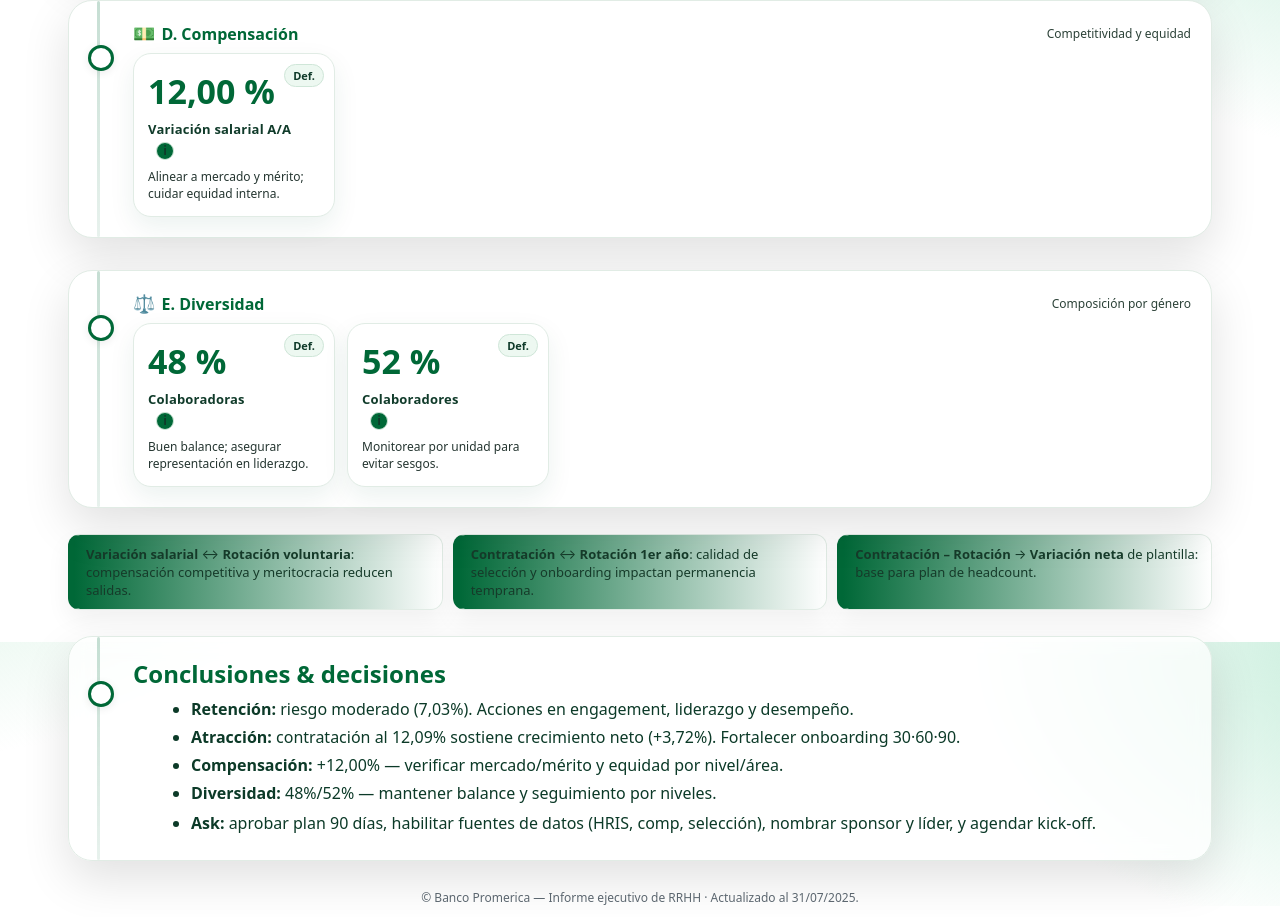
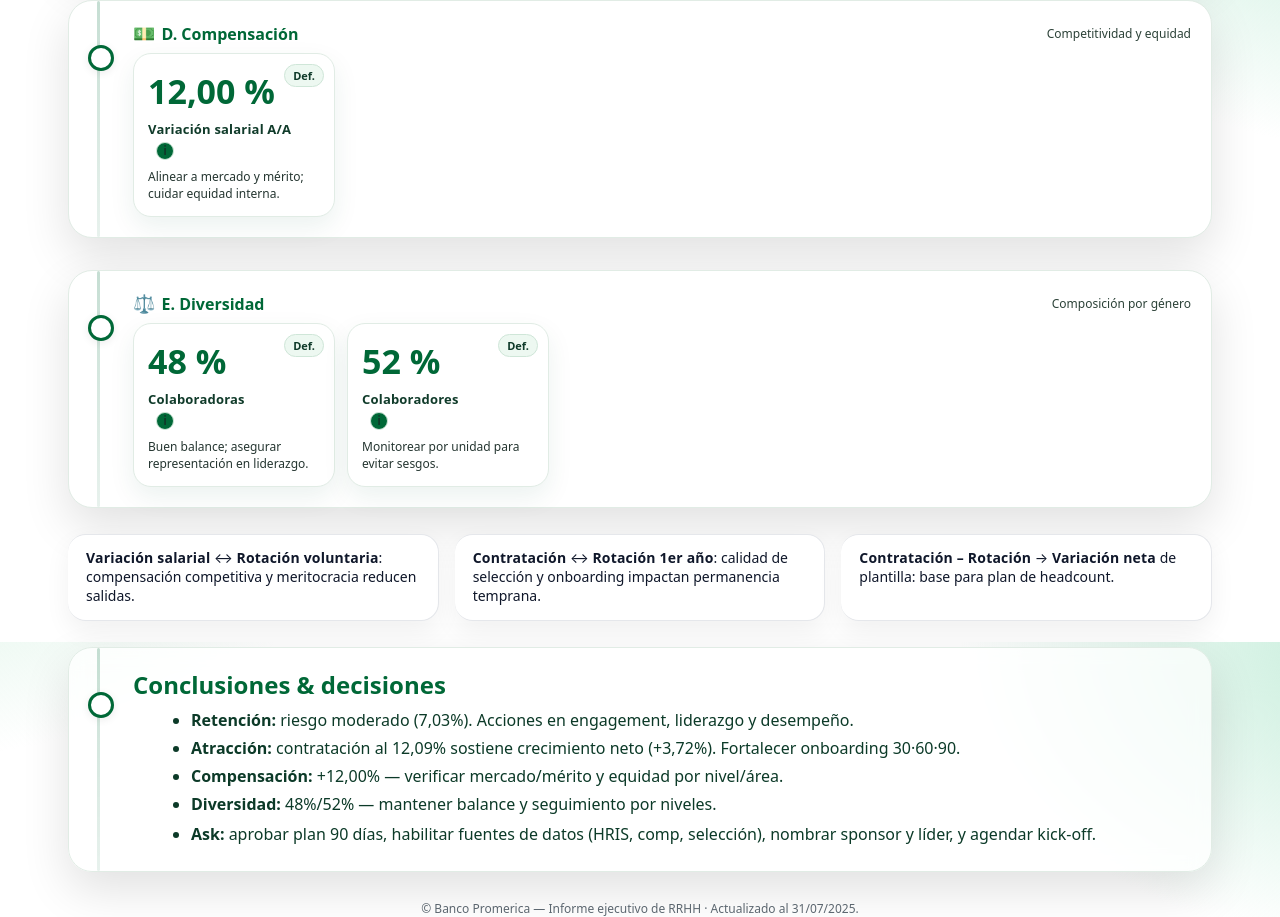
Before and after one commit to Osvaldo757/Prueba, a plain HTML site: page index.html in a window 1280 px wide. Shown: the part 1758-2675 px from the top of the page. Drawn offline with Linux system fonts and the light colour scheme.

Commit message:
Add files via upload

```diff
--- a/index.html
+++ b/index.html
@@ -1,11 +1,11 @@
 <!DOCTYPE html>
-<!-- saved from url=(0081)file:///D:/Users/osmora/Downloads/index_timeline_layout_theme_toggle_noprose.html -->
+<!-- saved from url=(0059)file:///D:/Users/osmora/Downloads/index_ribbons_blanco.html -->
 <html lang="es"><head><meta http-equiv="Content-Type" content="text/html; charset=UTF-8">
 
 <meta name="viewport" content="width=device-width, initial-scale=1">
 <title>Banco Promerica · Informe Ejecutivo RRHH — Versión 2</title>
 <meta name="theme-color" content="#006837">
-<link href="./Banco Promerica · Informe Ejecutivo RRHH — Versión 2_files/css2" rel="stylesheet">
+<link href="file:///D:/Users/osmora/Downloads/Banco%20Promerica%20%C2%B7%20Informe%20Ejecutivo%20RRHH%20%E2%80%94%20Versi%C3%B3n%202_files/css2" rel="stylesheet">
 <style>
   :root{
     --green-950:#006837; --green-900:#006837; --green-800:#006837; --green-700:#006837; --green-600:#006837;
@@ -256,6 +256,86 @@ body.theme-dark{
 body.theme-dark .tl-card{box-shadow:0 18px 44px rgba(0,0,0,.10)}
 body.theme-dark header{color:#fff}
 </style>
+
+<style id="ribbons-clarity-override">
+/* === Mejora de claridad para los cuadros de relaciones (.ribbons > .rib) === */
+.ribbons{gap:16px; margin-top:16px; grid-template-columns: repeat(3, minmax(260px,1fr));}
+@media (max-width:900px){ .ribbons{ grid-template-columns:1fr } }
+
+.rib{
+  position:relative; overflow:hidden;
+  /* Gradiente más legible y consistente con la marca */
+  background:linear-gradient(90deg, #0a6a43 0%, #2f8f60 45%, #eaf6f0 100%);
+  border:1px solid #bfe1d2;
+  border-left:10px solid #0a6a43;
+  border-radius:18px;
+  padding:14px 18px;
+  font-size:14px;
+  line-height:1.35;
+  color:#0e3328;
+  box-shadow:0 16px 36px rgba(0,0,0,.10);
+}
+/* Subrayamos términos clave (los <b>) con una píldora clara para contraste */
+.rib b{
+  font-weight:900;
+  letter-spacing:.2px;
+  color:#0a2f22;
+  background:rgba(255,255,255,.78);
+  padding:2px 8px;
+  border-radius:999px;
+  box-shadow:0 0 0 1px rgba(255,255,255,.6) inset;
+}
+
+/* Pequeño brillo superior para dar profundidad sin perder legibilidad */
+.rib::after{
+  content:""; position:absolute; left:0; right:0; top:0; height:40%;
+  background:linear-gradient(180deg, rgba(255,255,255,.22), rgba(255,255,255,0));
+  pointer-events:none;
+}
+
+/* Tema oscuro: mantenemos contraste y marca */
+body.theme-dark .rib{
+  background:linear-gradient(90deg, #004b2a 0%, #0f6a43 45%, #e3f3eb 100%);
+  border-color:#a8d5c4;
+  color:#09281d;
+}
+body.theme-dark .rib b{
+  background:rgba(255,255,255,.82);
+  color:#082519;
+}
+</style>
+
+<style id="ribbons-clarity-override-white">
+/* === Quitar sombra/tono verde y dejar los cuadros blancos === */
+.ribbons { gap: 16px; }
+
+.ribbons .rib{
+  background:#ffffff !important;
+  border:1px solid #e5e7eb !important;
+  border-left:0 !important;
+  color:#0f172a !important; /* neutral foreground */
+  box-shadow:0 10px 26px rgba(0,0,0,.06) !important;
+}
+
+/* Remover cualquier brillo/overlay que agregue tonos */
+.ribbons .rib::after{ content:none !important; }
+
+/* Términos en negrita: solo negrita, sin píldora */
+.ribbons .rib b{
+  font-weight:800;
+  background:none !important;
+  color:#0f172a !important;
+  padding:0 !important;
+  box-shadow:none !important;
+}
+
+/* Tema oscuro: mantenemos blanco para consistencia solicitada */
+body.theme-dark .ribbons .rib{
+  background:#ffffff !important;
+  color:#0f172a !important;
+  border-color:#e5e7eb !important;
+}
+</style>
 </head>
 <body class="">
 <header style="background:#006837; color:#fff; padding:20px; text-align:center; border-radius:8px; margin:20px 0;">
```
